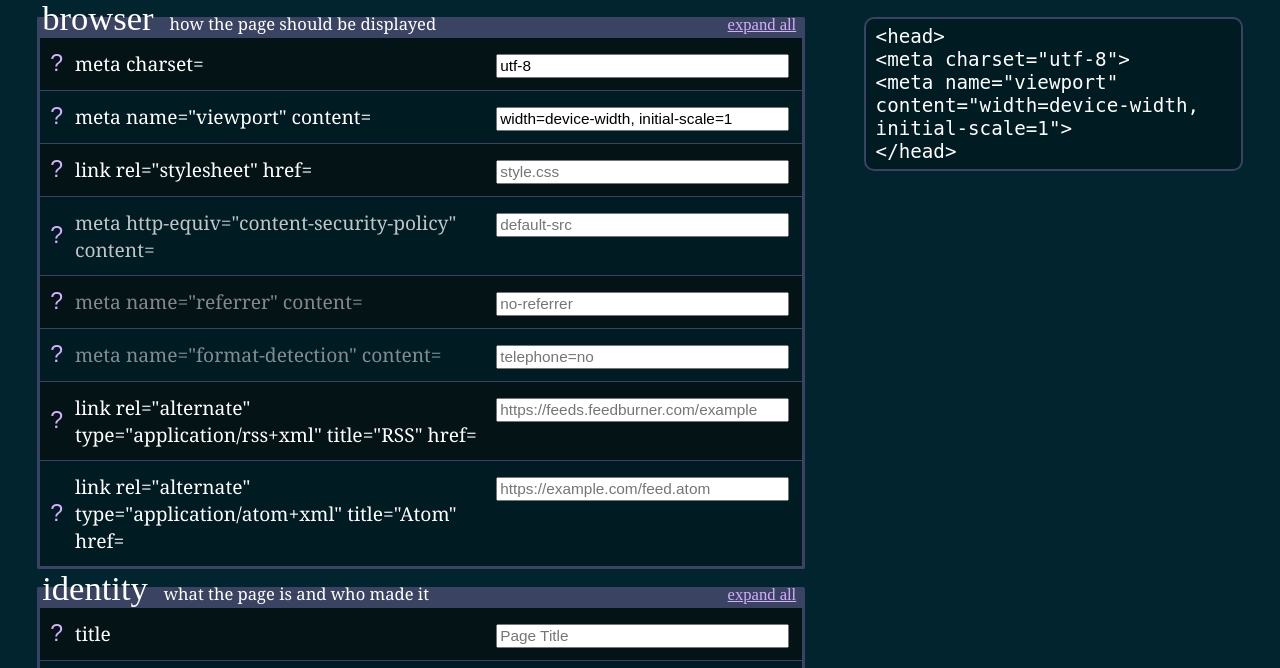
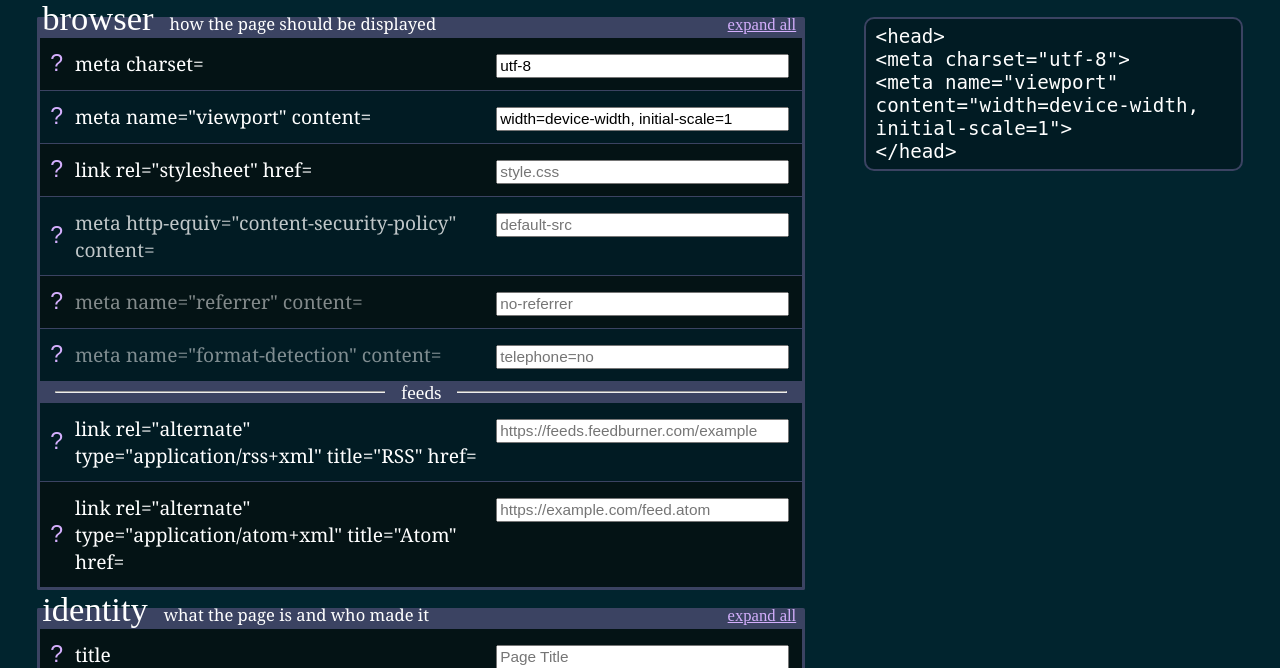
Before and after one commit to ksymph/headmaker, a PHP site: page / in a window 1280 px wide. Shown: the part 202-870 px from the top of the page. Run offline with PHP 8.4, Linux system fonts and the light colour scheme.

Commit message:
add section divider support

```diff
--- a/index.html
+++ b/index.html
@@ -96,6 +96,7 @@
 					</div>
 				</fieldset>
 
+				<div class="divider"><hr><span>feeds</span></div>
 
 				<fieldset class="tag">
 					<input type="checkbox" class="show-hidden">
--- a/script.js
+++ b/script.js
@@ -6,9 +6,9 @@ function buildOutput() {
 	const input = items;
 	let final = "<head>\n";
 	for (let i = 0; i < input.length; i++) {
-		const currentFieldList = input[i];
-		for (let it = 1; it < currentFieldList.children.length; it++) {
-			const currentField = currentFieldList.children[it];
+		const currentFieldList = input[i].querySelectorAll(".tag");
+		for (let it = 0; it < currentFieldList.length; it++) {
+			const currentField = currentFieldList[it];
 
 			const labels = currentField.querySelectorAll("label");
 			const inputs = currentField.querySelectorAll(".input-container input[type='text']");
--- a/style.css
+++ b/style.css
@@ -238,3 +238,26 @@ h1 {
 #key-c {
 	color: #ffffff80;
 }
+
+
+.divider {
+	display: flex;
+	flex-direction: column;
+	align-items: center;
+}
+
+.divider hr {
+	width: calc(100% - 32px);
+	margin: 0;
+	position: relative;
+	top: .5em;
+}
+
+.divider span {
+	background-color: #3b4362;
+	z-index: 1;
+	padding: 0 16px 0px;
+	height: 1em;
+	position: relative;
+	top: -2px;
+}
```
